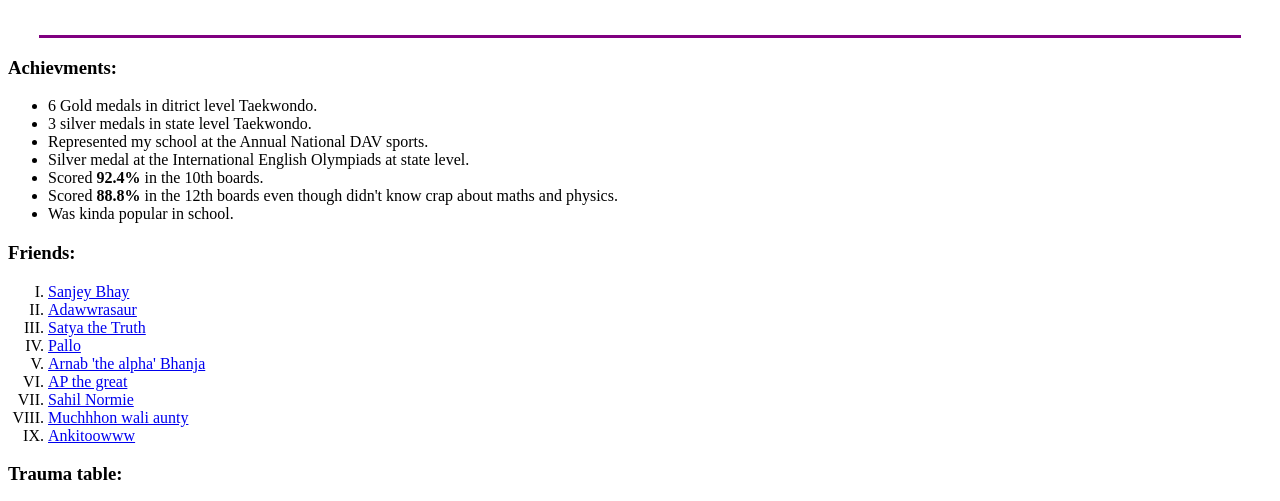
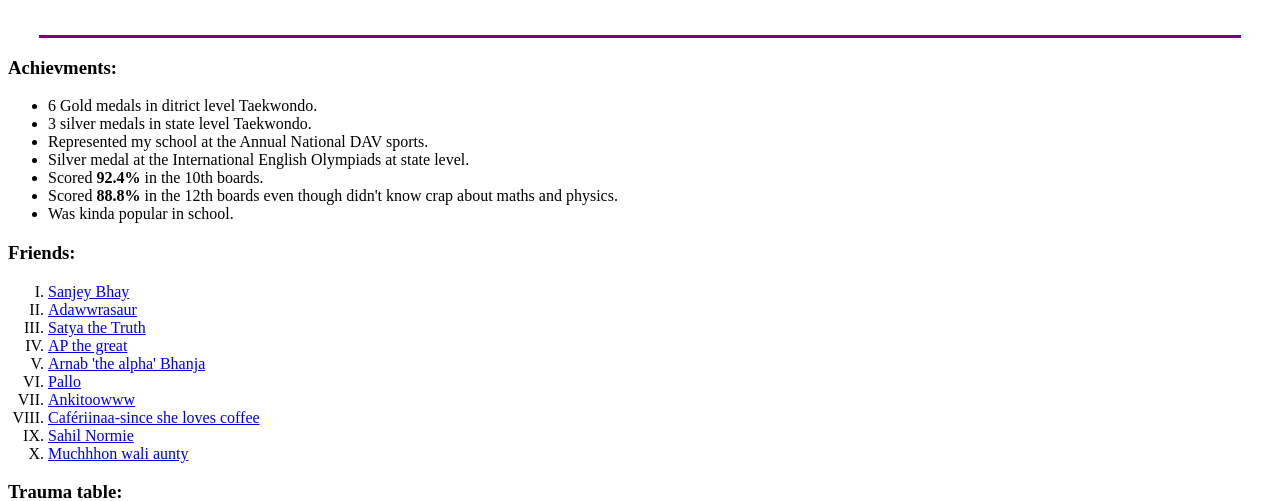
Before and after one commit to HotShot-og/CV, a plain HTML site: page index.html in a window 1280 px wide. Shown: the part 283-784 px from the top of the page. Drawn offline with Linux system fonts and the light colour scheme.

Commit message:
Add files via upload

```diff
--- a/index.html
+++ b/index.html
@@ -51,12 +51,13 @@
         <li><a href="https://www.instagram.com/_.oregano.__/">Sanjey Bhay</a></li>
         <li><a href="https://www.instagram.com/_jxnhxvi_/">Adawwrasaur</a></li>
         <li><a href="https://www.instagram.com/dabster_24/">Satya the Truth</a></li>
+        <li><a href="https://www.instagram.com/ary_an._.09/">AP the great</a></li>
+        <li><a href="https://www.instagram.com/arnab.bhanja.3/">Arnab 'the alpha' Bhanja</a> </li>
         <li><a href="https://www.instagram.com/_pallavimundhra/">Pallo</a></li>
-        <li><a href="https://www.instagram.com/arnab.bhanja.3/">Arnab 'the alpha' Bhanja</a> </li>
-        <li><a href="https://www.instagram.com/ary_an._.09/">AP the great</a></li>
+        <li><a href="https://www.instagram.com/ankitaa_.pvt/">Ankitoowww</a></li>
+        <li><a href="https://www.instagram.com/kaifrinaazmi/">Cafériinaa-since she loves coffee</a></li>
         <li><a href="https://www.instagram.com/the_sahil___guy/">Sahil Normie</a></li>
         <li><a href="https://www.instagram.com/ansuman._/">Muchhhon wali aunty</a></li>
-        <li><a href="https://www.instagram.com/ankitaa_.pvt/">Ankitoowww</a></li>
     </ol>
     <h3>Trauma table:</h3>
     <table border="2">
```
